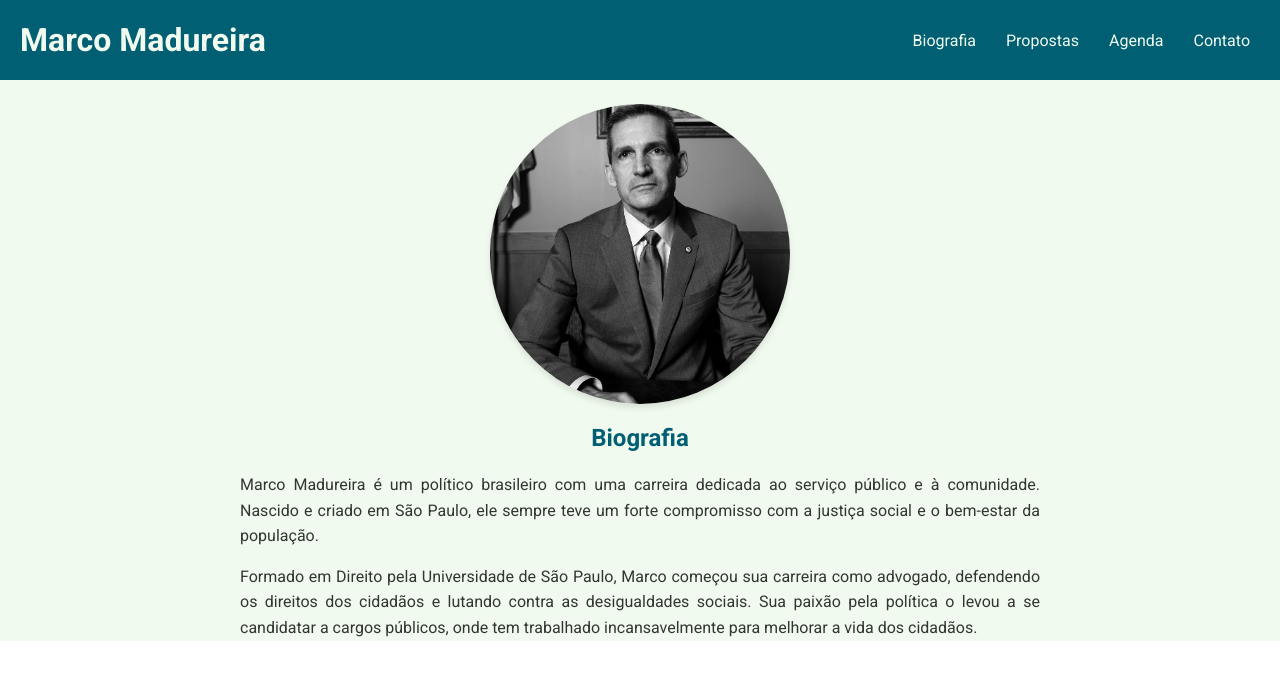
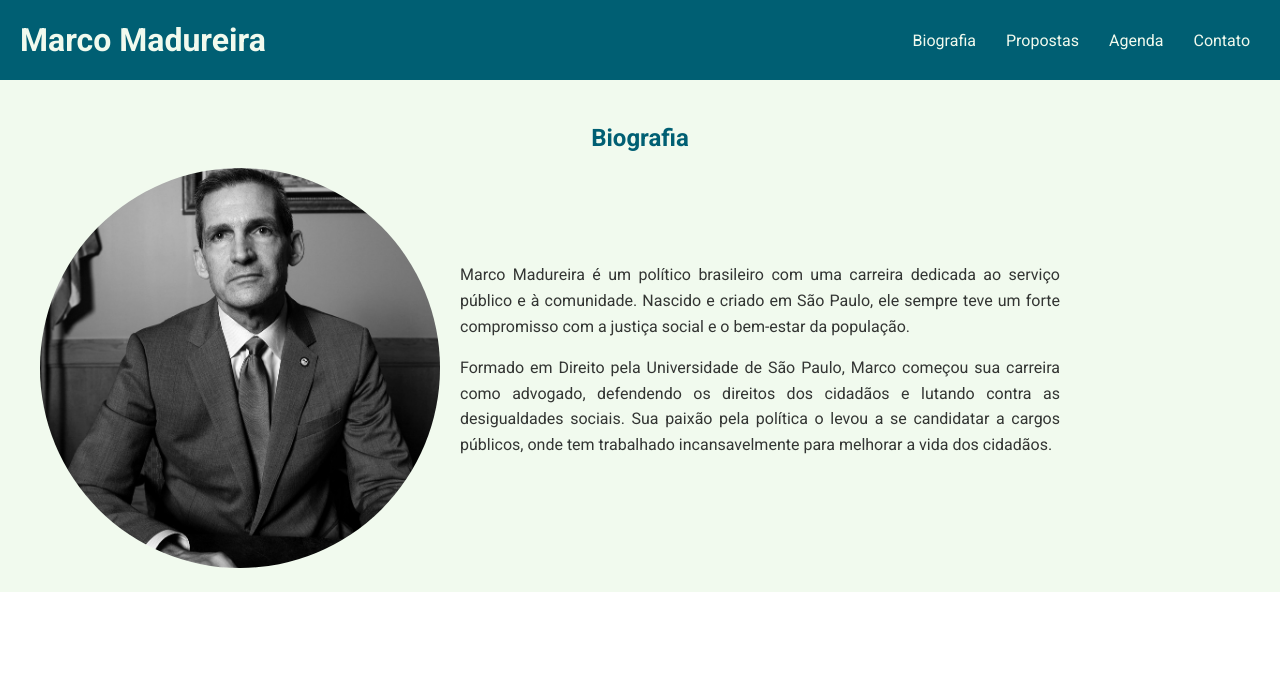
Before and after one commit to DevMatheusMonteiro/spa_candidato_marco_madureira, a React (Vite) app: page / in a window 1280 px wide. Shown: the top 680 px of the page. Built offline with nearby package versions, Linux system fonts and the light colour scheme.

Commit message:
finalizando biografia

```diff
--- a/src/components/Biography/index.jsx
+++ b/src/components/Biography/index.jsx
@@ -3,21 +3,25 @@ import marcoMadureuiraImage from "../../assets/marco_madureira.jpg";
 export function Biography() {
   return (
     <Container id="biography">
-      <img src={marcoMadureuiraImage} alt="Marco Madureira" />
       <h2>Biografia</h2>
-      <p>
-        Marco Madureira é um político brasileiro com uma carreira dedicada ao
-        serviço público e à comunidade. Nascido e criado em São Paulo, ele
-        sempre teve um forte compromisso com a justiça social e o bem-estar da
-        população.
-      </p>
-      <p>
-        Formado em Direito pela Universidade de São Paulo, Marco começou sua
-        carreira como advogado, defendendo os direitos dos cidadãos e lutando
-        contra as desigualdades sociais. Sua paixão pela política o levou a se
-        candidatar a cargos públicos, onde tem trabalhado incansavelmente para
-        melhorar a vida dos cidadãos.
-      </p>
+      <div className="biography-content">
+        <img src={marcoMadureuiraImage} alt="Marco Madureira" />
+        <div className="biography-text">
+          <p>
+            Marco Madureira é um político brasileiro com uma carreira dedicada
+            ao serviço público e à comunidade. Nascido e criado em São Paulo,
+            ele sempre teve um forte compromisso com a justiça social e o
+            bem-estar da população.
+          </p>
+          <p>
+            Formado em Direito pela Universidade de São Paulo, Marco começou sua
+            carreira como advogado, defendendo os direitos dos cidadãos e
+            lutando contra as desigualdades sociais. Sua paixão pela política o
+            levou a se candidatar a cargos públicos, onde tem trabalhado
+            incansavelmente para melhorar a vida dos cidadãos.
+          </p>
+        </div>
+      </div>
     </Container>
   );
 }
--- a/src/components/Biography/styles.js
+++ b/src/components/Biography/styles.js
@@ -1,37 +1,48 @@
 import styled from "styled-components";
 
 export const Container = styled.section`
-  display: flex;
-  flex-direction: column;
-  align-items: center;
-  padding: 0 2rem;
-  padding-top: 2.4rem;
+  padding: 2.4rem 2rem;
   background-color: var(--neutralLight);
   color: var(--neutralDark);
   h2 {
+    text-align: center;
     font-size: 2.4rem;
     color: var(--primary);
     margin-top: 2rem;
   }
+
+  .biography-content {
+    display: flex;
+    flex-direction: column;
+    align-items: center;
+    gap: 2rem;
+    width: 100%;
+    max-width: 1200px;
+    margin: 0 auto;
+    img {
+      margin-top: 1.6rem;
+      border-radius: 50%;
+      object-fit: cover;
+      width: 100%;
+      max-width: 400px;
+      aspect-ratio: 1/1;
+    }
+    .biography-text {
       p {
         font-size: 1.6rem;
         line-height: 1.6;
         text-align: justify;
         max-width: 800px;
       }
-  p:first-of-type {
-    margin-top: 2rem;
+      p + p {
+        margin-top: 1.6rem;
       }
-  p + p {
-    margin-top: 1.5rem;
     }
-
-  img {
-    border-radius: 50%;
-    object-fit: cover;
-    width: 100%;
-    max-width: 300px;
-    aspect-ratio: 1/1;
-    box-shadow: 0px 4px 6px rgba(0, 0, 0, 0.1);
+    @media (min-width: 768px) {
+      flex-direction: row;
+      .biography-text {
+        max-width: 600px;
+      }
+    }
   }
 `;
```
Lines whose indentation alone changed are shown as unchanged.
